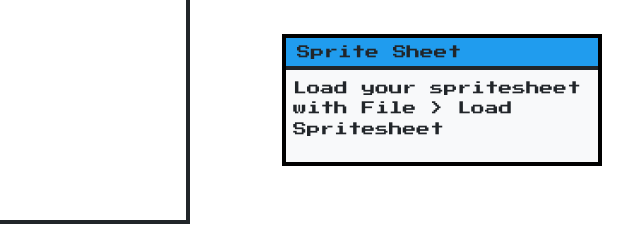
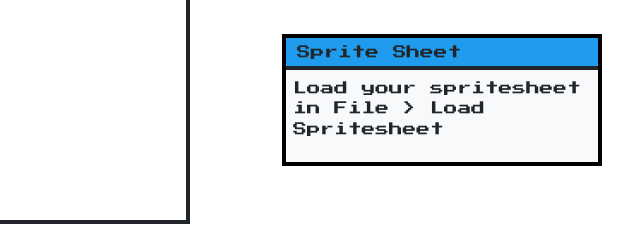
Before and after one commit to ErikoXDev/kaboom-level-maker, a plain HTML site: page index.html in a window 1280 px wide. Shown: the part 366-606 px from the top of the page, 640-1280 px from the left. Drawn offline with nearby package versions, Linux system fonts and the light colour scheme; a script that the page names is missing.

Commit message:
minor spelling fix

```diff
--- a/index.html
+++ b/index.html
@@ -147,7 +147,7 @@
       <div class="px-2">Sprite Sheet</div>
     </div>
     <div id="imggrid" class="grid">
-      <p class="p-2">Load your spritesheet with File > Load Spritesheet</p>
+      <p class="p-2">Load your spritesheet in File > Load Spritesheet</p>
 
     </div>
 
```
